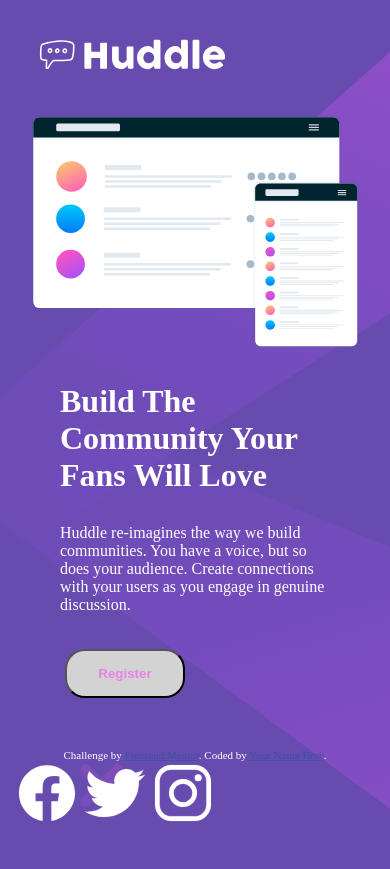
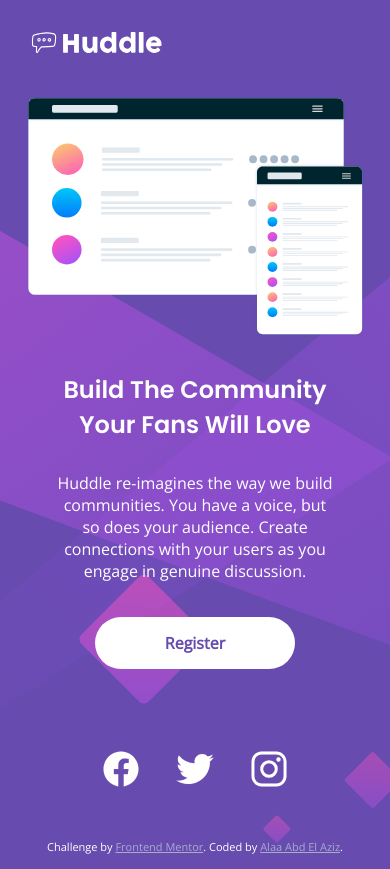
Before and after one commit to alaayman/huddle-landing-page, a plain HTML site: page index.html in a window 390 px wide. Before the commit the page ends 844 px from the top, so only its background shows below. Drawn offline with nearby package versions, Linux system fonts and the light colour scheme.

Commit message:
changed html and css

```diff
--- a/index.html
+++ b/index.html
@@ -18,16 +18,8 @@
 
     <link rel="stylesheet" href="style.css" />
 
-    <!-- Feel free to remove these styles or customise in your own stylesheet 👍 -->
-    <style>
-      .attribution {
-        font-size: 11px;
-        text-align: center;
-      }
-      .attribution a {
-        color: hsl(228, 45%, 44%);
-      }
-    </style>
+    <!-- Feel free to remove these styles or customize in your own stylesheet 👍 -->
+    <style></style>
   </head>
   <body>
     <div class="header">
@@ -38,27 +30,39 @@
         <img src="./images/illustration-mockups.svg" alt="" />
       </div>
       <div class="right">
-        <h1>Build The Community Your Fans Will Love</h1><p>Huddle re-imagines the way we
-        build communities. You have a voice, but so does your audience. Create
-        connections with your users as you engage in genuine discussion.</p>
+        <h1>Build The Community Your Fans Will Love</h1>
+        <p>
+          Huddle re-imagines the way we build communities. You have a voice, but
+          so does your audience. Create connections with your users as you
+          engage in genuine discussion.
+        </p>
 
-        <button class="register">Register</button>
+        <div class="register">Register</div>
       </div>
     </div>
 
     <footer>
-      <p class="attribution">
-        Challenge by
-        <a href="https://www.frontendmentor.io?ref=challenge" target="_blank"
-          >Frontend Mentor</a
-        >. Coded by <a href="#">Your Name Here</a>.
-      </p>
-      <ion-icon name="logo-facebook"></ion-icon>
-      <ion-icon name="logo-twitter"></ion-icon>
-      <ion-icon name="logo-instagram"></ion-icon>
-
+      <div class="container, social">
+        <ion-icon name="logo-facebook"></ion-icon>
+        <ion-icon name="logo-twitter"></ion-icon>
+        <ion-icon name="logo-instagram"></ion-icon>
+      </div>
+      <div>
+        <p class="attribution">
+          Challenge by
+          <a href="https://www.frontendmentor.io?ref=challenge" target="_blank"
+            >Frontend Mentor</a
+          >. Coded by <a href="#">Alaa Abd El Aziz</a>.
+        </p>
+      </div>
     </footer>
-<script type="module" src="https://unpkg.com/ionicons@5.5.2/dist/ionicons/ionicons.esm.js"></script>
-<script nomodule src="https://unpkg.com/ionicons@5.5.2/dist/ionicons/ionicons.js"></script>
+    <script
+      type="module"
+      src="https://unpkg.com/ionicons@5.5.2/dist/ionicons/ionicons.esm.js"
+    ></script>
+    <script
+      nomodule
+      src="https://unpkg.com/ionicons@5.5.2/dist/ionicons/ionicons.js"
+    ></script>
   </body>
 </html>
--- a/style.css
+++ b/style.css
@@ -1,3 +1,8 @@
+@import url("https://fonts.googleapis.com/css2?family=Open+Sans&family=Poppins:wght@400;600&display=swap");
+
+:root {
+  --padding: 40px 80px;
+}
 * {
   margin: 0;
   box-sizing: border-box;
@@ -8,14 +13,16 @@ body {
   background-repeat: no-repeat;
   color: white;
   height: 100vh;
-  padding: 15px;
+  padding: var(--padding);
   display: flex;
   flex-direction: column;
+  font-family: "Open Sans";
 }
 .header {
   position: relative;
   padding: 15px;
 }
+
 .header img {
   width: 200px;
 }
@@ -32,6 +39,8 @@ body {
 }
 .left img {
   width: 100%;
+  /* width: 700px; */
+  /* height: 500px; */
 }
 .right {
   flex: 1 1 45%;
@@ -40,16 +49,69 @@ body {
 .right > * {
   padding: 15px;
 }
+.right h1 {
+  font-size: 38px;
+  font-family: "Poppins";
+}
+
 .register {
   padding: 15px;
   margin: 20px;
   font-weight: 700;
-  width: 40%;
-  background: lightgray;
-  color: hsl(300, 69%, 71%);
-  border-radius: 20px;
+  text-align: center;
+  width: 200px;
+  background: rgb(255, 255, 255);
+  color: hsl(257, 40%, 49%);
+  border-radius: 30px;
 }
 
+.social {
+  display: block;
+  text-align: right;
+  padding: 15px 30px;
+}
 ion-icon {
-  font-size: 64px;
+  font-size: 40px;
+  padding: 15px;
 }
+
+.attribution {
+  font-size: 11px;
+  text-align: center;
+  padding: 15px;
+}
+.attribution a {
+  color: hsl(228, 25%, 72%);
+}
+@media only screen and (max-width: 420px) {
+  :root {
+    --padding: 10px 10px;
+  }
+  body {
+    background: url(./images/bg-mobile.svg), hsl(257, 40%, 49%);
+    background-size: cover;
+    background-repeat: no-repeat;
+  }
+  .right {
+    text-align: center;
+  }
+  .right h1 {
+    font-size: 24px;
+  }
+  .social {
+    display: block;
+    text-align: center;
+  }
+  .register {
+    margin: 20px auto;
+    width: 200px;
+  }
+  .social {
+    display: block;
+    text-align: center;
+    padding: 15px 30px;
+  }
+  .header img {
+    width: 140px;
+  }
+}
```
Also changed, not shown: 1 other file.
